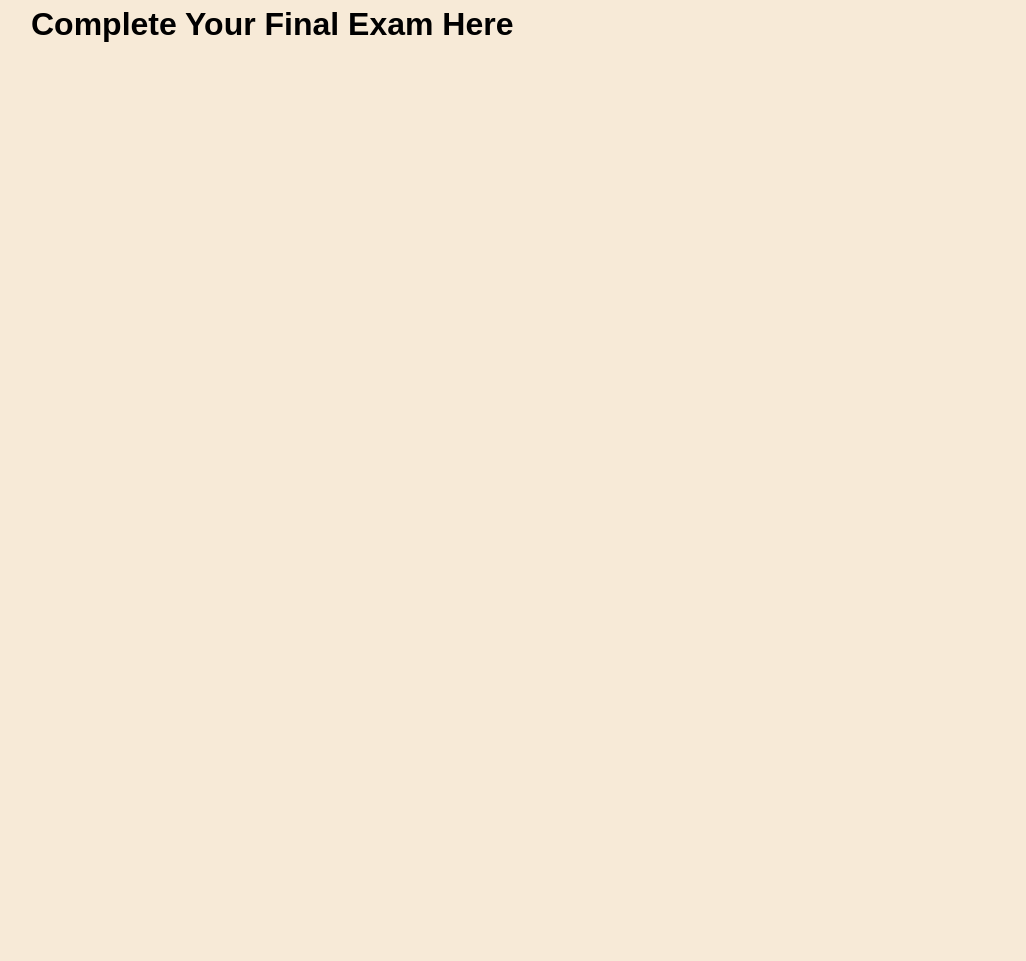
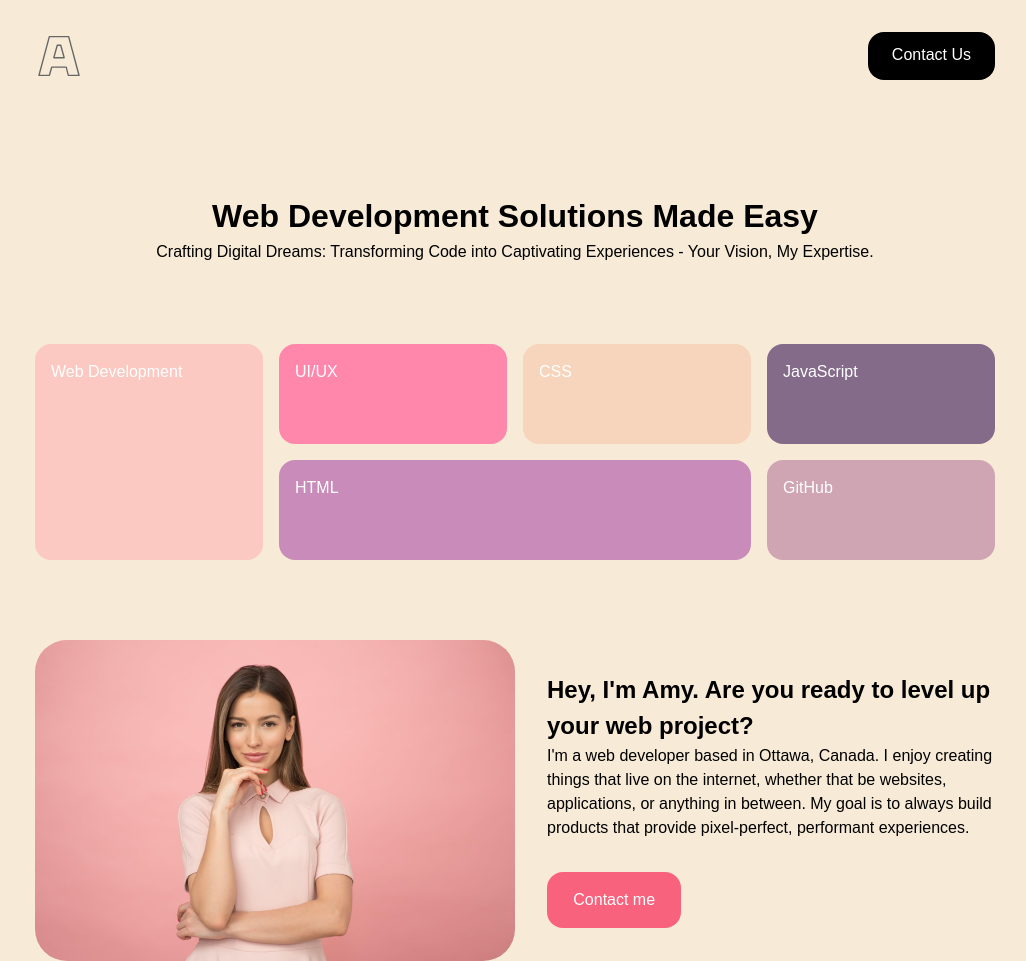
Before and after one commit to irm1005-itec1005-fall-2023/final-exam-2-sominan01, a plain HTML site: page index.html in a window 1280 px wide. Shown: the whole page, without its empty margins (125-1151 px from the left). Before the commit the page ends 800 px from the top, so only its background shows below. Drawn offline with Linux system fonts and the light colour scheme.

Commit message:
half way done

```diff
--- a/index.html
+++ b/index.html
@@ -26,6 +26,56 @@
 </head>
 
 <body>
+  <header>
+    <div class="logo-heading">
+      <img src="images/logo/logo-dark.svg"/>
+      <a class="btn">Contact Us</a>
+    </div>
+  </header>
+
+
+  <main>
+    <div class="paragraph">
+      <h1>Web Development Solutions Made Easy</h1>
+       <p>Crafting Digital Dreams: Transforming Code into Captivating Experiences - Your Vision, My Expertise.
+       </p>
+    </div>
+
+
+    <div class="wrapper">
+      <ul class="grid-container-task">
+        <li class="item-1">
+          Web Development
+        </li>
+        <li class="item-2">
+          UI/UX
+        </li>
+        <li class="item-3">
+          CSS
+        </li>
+        <li class="item-4">
+          JavaScript
+        </li>
+        <li class="item-5">
+          HTML
+        </li>
+        <li class="item-6">
+          GitHub
+        </li>
+      </ul>
+    </div>
+
+    <div class="intro">
+      <img src="images/about/about.jpg" class="girl"/>
+      <div class="paragraph-two">
+        <h2>Hey, I'm Amy. Are you ready to level up your web project?</h2>
+        <p>I'm a web developer based in Ottawa, Canada. I enjoy creating things that live on the internet, whether that be websites, applications, or anything in between. My goal is to always build products that provide pixel-perfect, performant experiences.
+        </p>
+        <a class="btn2">Contact me</a>
+      </div>
+    </div>
+
+  </main>
 
   <!--
 
@@ -115,9 +165,7 @@
   -->
 
   <main>
-    <div class="page-container">
-      <h1>Complete Your Final Exam Here</h1>
-    </div>
+
   </main>
 
 
--- a/style.css
+++ b/style.css
@@ -28,6 +28,7 @@
  * }
  */
 
+
  html {
   font-size: 1.0rem;
 }
@@ -36,6 +37,10 @@ body {
   font-family: Arial, Helvetica, sans-serif;
 
   background-color: #f7ead7;
+
+  margin-left: 10rem;
+  margin-right:10rem
+
 }
 
 /*
@@ -58,6 +63,7 @@ body {
  * SHARED STYLES
  */
 
+ /*
 .page-container {
   max-width: 1000px;
   margin: 0 auto;
@@ -67,3 +73,142 @@ body {
 /*
  * ADD YOUR STYLES HERE
  */
+
+ .logo-heading {
+  display:flex;
+  justify-content: space-between;
+  margin-top: 2rem;
+  height:3rem;
+
+ }
+
+
+ .btn{
+  background-color: black;
+  color: white;
+  border-radius: 1rem;
+  text-decoration: none;
+  padding: 0.7rem 1.5rem;
+  text-align: center;
+}
+
+.paragraph {
+  margin-top: 7rem;
+  text-align: center;
+}
+
+.grid-container-task {
+  display: grid;
+  grid-template-columns: repeat(4, 1fr);
+  gap: 1rem;
+  grid-auto-rows: minmax(100px, auto);
+
+  list-style-type: none;
+  margin-top: 5rem;
+  padding: 0;
+}
+
+.item-1 {
+  grid-column:1/1;
+  grid-row:1/3;
+
+  padding: 1rem;
+  border-radius: 1rem;
+  font-size: 1rem;
+
+  color: #fff;
+  background-color: #FCC8C2;
+}
+
+.item-2 {
+  grid-column-start: 2;
+  grid-row-start: 1;
+
+  padding: 1rem;
+  border-radius: 1rem;
+  font-size: 1rem;
+
+  color: #fff;
+  background-color: #FF87AB;
+}
+
+.item-3 {
+  grid-column-start: 3;
+  grid-column-end: 3;
+  grid-row-start: 1;
+
+  padding: 1rem;
+  border-radius: 1rem;
+  font-size: 1rem;
+
+  color: #fff;
+  background-color: #F7D4BC;
+}
+
+.item-4{
+  grid-column: 4/4;
+  grid-row:1/2;
+
+  padding: 1rem;
+  border-radius: 1rem;
+  font-size: 1rem;
+
+  color: #fff;
+  background-color: #846B8A;
+}
+
+.item-5 {
+  grid-column-start: 2;
+  grid-column-end: 4;
+  grid-row-start: 2;
+
+  padding: 1rem;
+  border-radius: 1rem;
+  font-size: 1rem;
+
+  color: #fff;
+  background-color: #C98BB9;
+}
+
+.item-6 {
+  grid-column: 4/4;
+  grid-row-start: 2;
+
+  padding:1rem;
+  border-radius: 1rem;
+  font-size: 1rem;
+
+  color: #fff;
+  background-color: #CFA5B4;
+
+}
+
+.intro{
+  margin-top:5rem;
+  display: flex;
+  justify-content: center;
+  align-items: center;
+  gap:2rem;
+}
+
+.girl {
+  width:50%;
+  height:50%;
+  border-radius: 2rem;
+}
+
+.paragraph-two{
+  display: flex;
+  flex-direction: column;
+}
+
+.btn2 {
+  margin-top:2rem;
+  background-color: #F9627D;
+  color: white;
+  border-radius: 1rem;
+  text-decoration: none;
+  padding:1rem 1rem;
+  width:30%;
+  text-align:center;
+}
```
